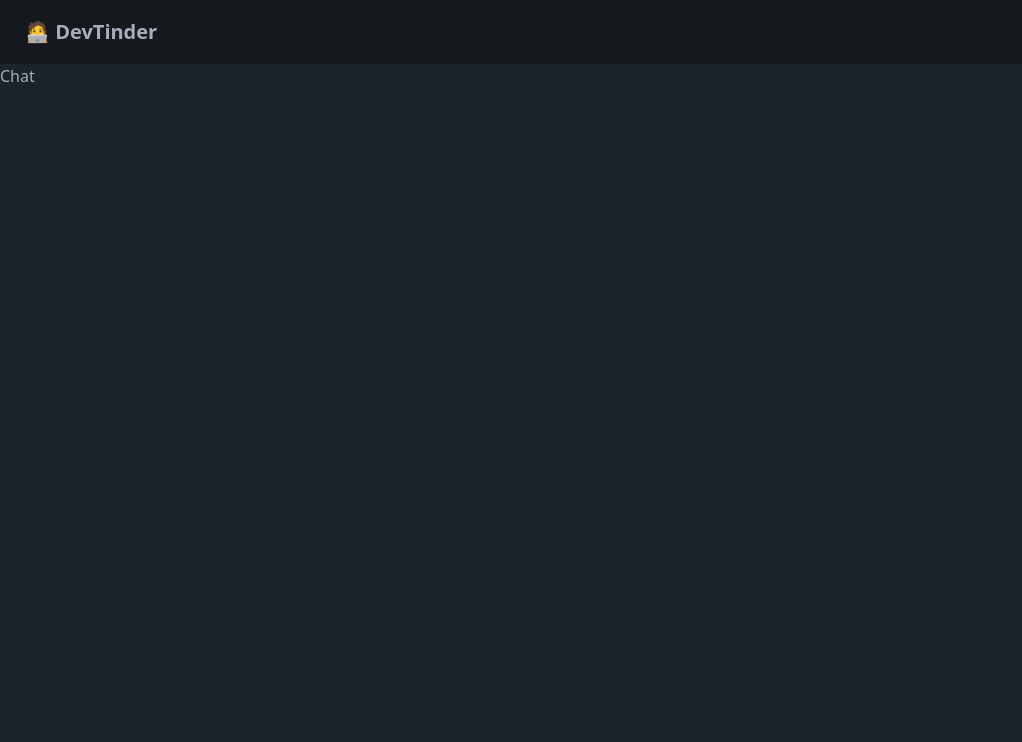
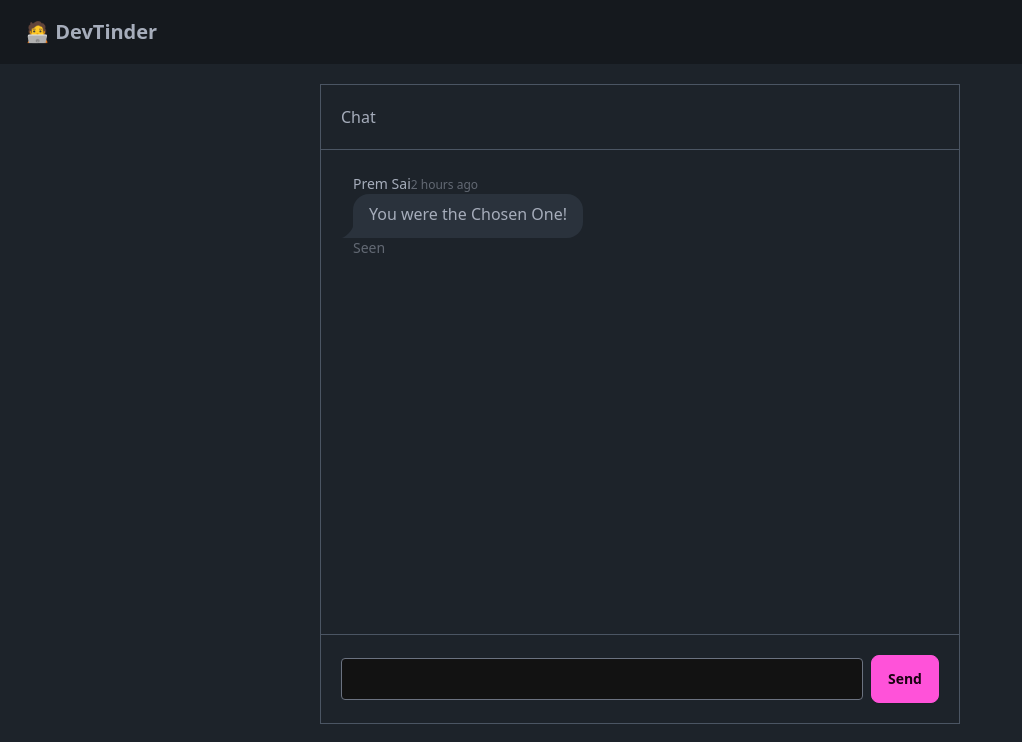
Before and after one commit to premsai-noolu/devTinder-FE, a React (Vite) app: page /chat/1 in a window 1280 px wide. Shown: the top 742 px of the page, without its empty margins (0-1022 px from the left). Built offline with nearby package versions, Linux system fonts and the light colour scheme; no server answers.

Commit message:
Chat Feauture

```diff
--- a/src/components/Chat.jsx
+++ b/src/components/Chat.jsx
@@ -1,9 +1,34 @@
-import React from "react";
+import React, { useState } from "react";
 import { useParams } from "react-router-dom";
 
 const Chat = () => {
   const { targetUserId } = useParams();
-  return <div>Chat</div>;
+  const [messages, setMessages] = useState([{ text: "Hello world" }]);
+
+  console.log(targetUserId);
+  return (
+    <div className="w-1/2 mx-auto border border-gray-600 m-5 flex flex-col h-[80vh]">
+      <h1 className="p-5 border-b border-gray-600">Chat</h1>
+      <div className="flex-1 overflow-scroll p-5">
+        {messages.map((msg, index) => {
+          return (
+            <div key={index} className="chat chat-start">
+              <div className="chat-header">
+                Prem Sai
+                <time className="text-xs opacity-50">2 hours ago</time>
+              </div>
+              <div className="chat-bubble">You were the Chosen One!</div>
+              <div className="chat-footer opacity-50">Seen</div>
+            </div>
+          );
+        })}
+      </div>
+      <div className="p-5 border-t border-gray-600 flex items-center gap-2">
+        <input className="flex-1 border border-gray-500 text-white rounded p-2"></input>
+        <button className="btn btn-secondary">Send</button>
+      </div>
+    </div>
+  );
 };
 
 export default Chat;
```
